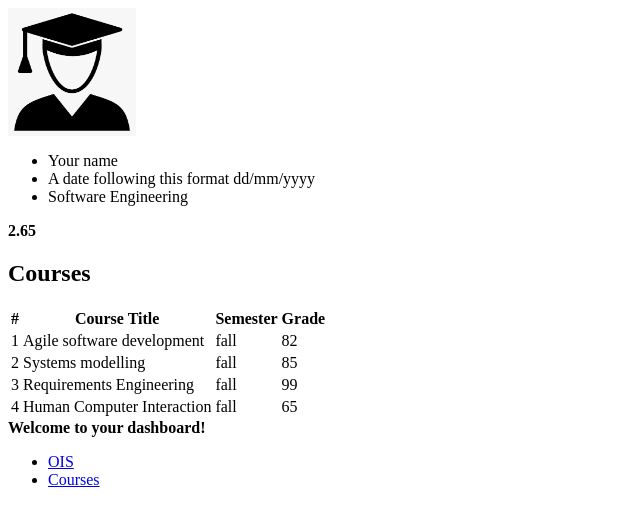
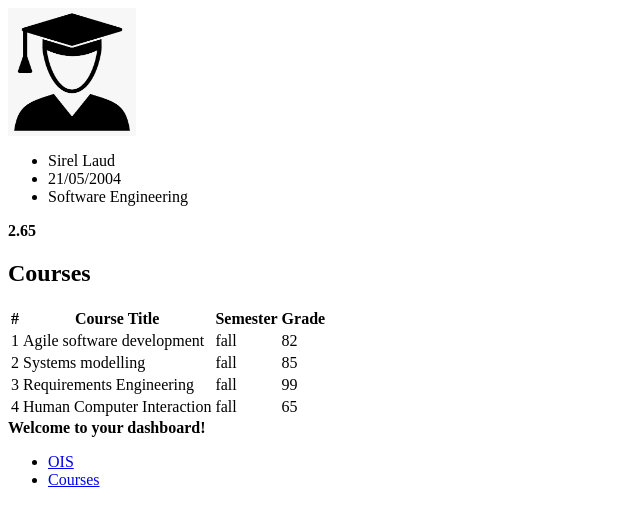
Before and after one commit to SirelLaud/WAD, a plain HTML site: page index.html in a window 1280 px wide. Shown: the whole page, without its empty margins (0-640 px from the left). Drawn offline with Linux system fonts and the light colour scheme.

Commit message:
Update index.html

```diff
--- a/index.html
+++ b/index.html
@@ -13,8 +13,8 @@
     </div>
     <div>
         <ul>
-            <li>Your name</li>
-            <li> A date following this format dd/mm/yyyy</li>
+            <li>Sirel Laud</li>
+            <li> 21/05/2004</li>
             <li> Software Engineering </li>
         </ul>
     </div>
@@ -59,6 +59,9 @@
             <td>65</td>
         </tr>
         </tbody>
+      <tfooter>
+
+      </tfooter>
     </table>
 </section>
     <strong>Welcome to your dashboard!</strong>
```
